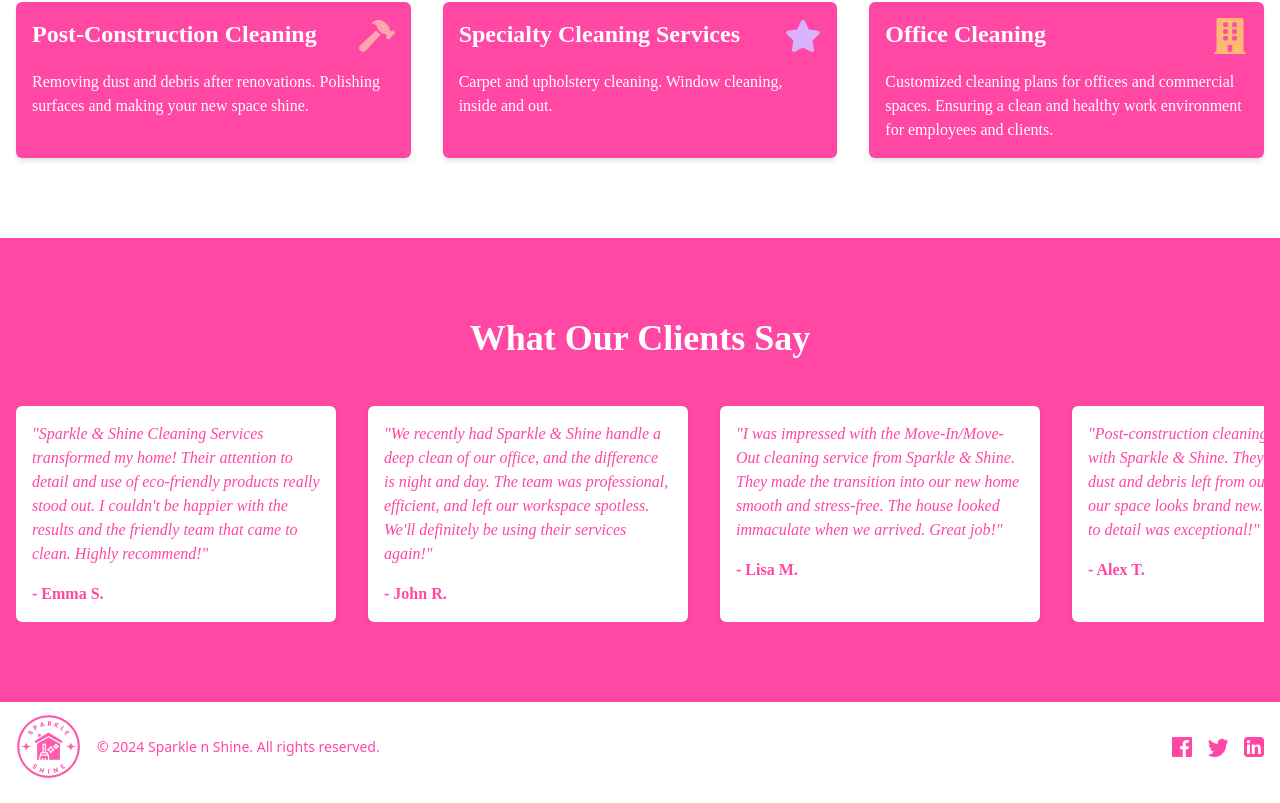
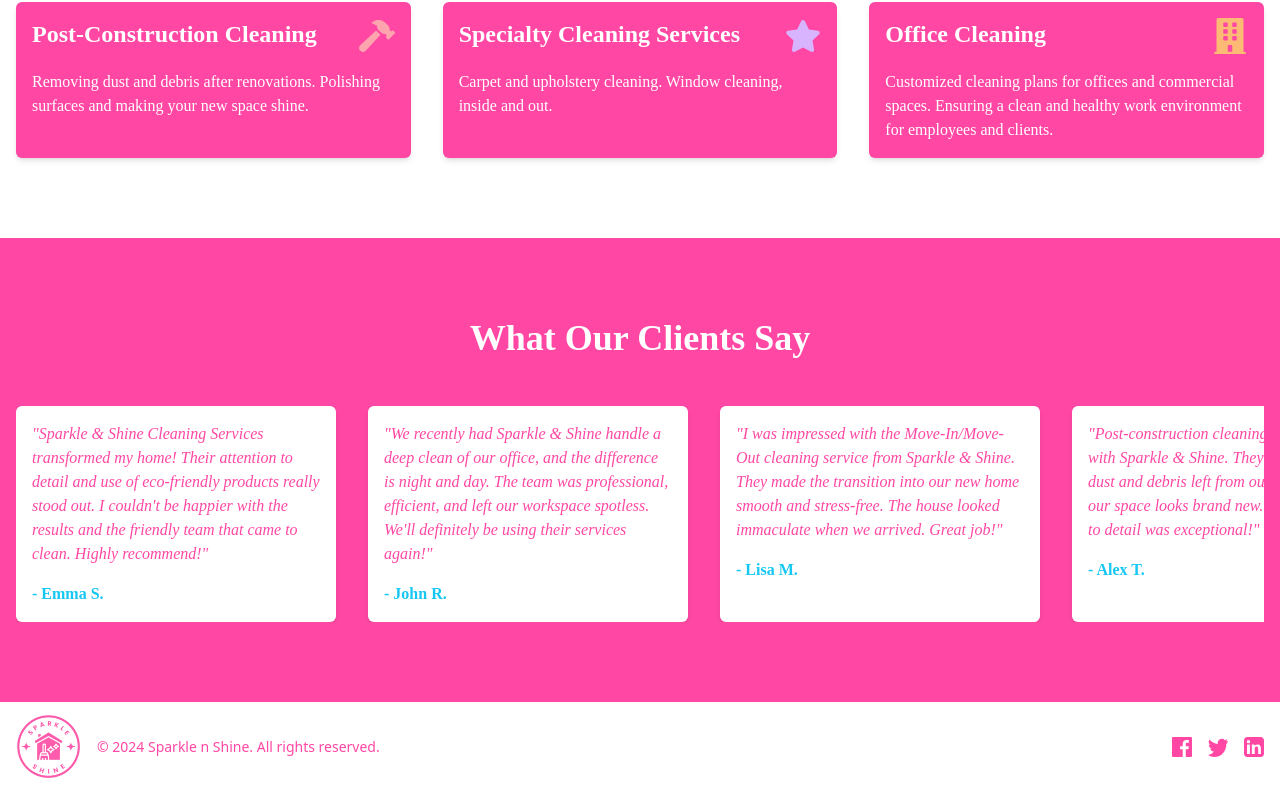
Before and after one commit to Daniel-PerezF/sparkle-n-shine, a React (Vite) app in the folder template-2/: page / in a window 1280 px wide. Shown: the part 828-1631 px from the top of the page. Built offline with nearby package versions, Linux system fonts and the light colour scheme; a web font is replaced by a local one.

Commit message:
updated home page to map through data

```diff
--- a/template-2/src/pages/home.tsx
+++ b/template-2/src/pages/home.tsx
@@ -7,6 +7,87 @@
   FaBuilding,
 } from "react-icons/fa";
 import TsParticles from "../components/ts-particles";
+
+const services = [
+  {
+    title: "Regular House Cleaning",
+    description:
+      "Weekly, bi-weekly, or monthly cleaning schedules. Dusting, vacuuming, mopping, and sanitizing all living areas.",
+    icon: FaBroom,
+    iconClass: "text-blue-300",
+  },
+  {
+    title: "Deep Cleaning",
+    description:
+      "Thorough cleaning of every nook and cranny. Detailed attention to baseboards, vents, blinds, and more.",
+    icon: FaHandSparkles,
+    iconClass: "text-green-300",
+  },
+  {
+    title: "Move-In/Move-Out Cleaning",
+    description:
+      "Comprehensive cleaning to make your move stress-free. Ensuring every room is spotless and ready for new occupants.",
+    icon: FaTruckMoving,
+    iconClass: "text-yellow-200",
+  },
+  {
+    title: "Post-Construction Cleaning",
+    description:
+      "Removing dust and debris after renovations. Polishing surfaces and making your new space shine.",
+    icon: FaHammer,
+    iconClass: "text-rose-300",
+  },
+  {
+    title: "Specialty Cleaning Services",
+    description:
+      "Carpet and upholstery cleaning. Window cleaning, inside and out.",
+    icon: FaStar,
+    iconClass: "text-purple-300",
+  },
+  {
+    title: "Office Cleaning",
+    description:
+      "Customized cleaning plans for offices and commercial spaces. Ensuring a clean and healthy work environment for employees and clients.",
+    icon: FaBuilding,
+    iconClass: "text-orange-300",
+  },
+];
+
+const reviews = [
+  {
+    text: '"Sparkle & Shine Cleaning Services transformed my home! Their attention to detail and use of eco-friendly products really stood out. I couldn\'t be happier with the results and the friendly team that came to clean. Highly recommend!"',
+    author: "- Emma S.",
+  },
+  {
+    text: '"We recently had Sparkle & Shine handle a deep clean of our office, and the difference is night and day. The team was professional, efficient, and left our workspace spotless. We\'ll definitely be using their services again!"',
+    author: "- John R.",
+  },
+  {
+    text: '"I was impressed with the Move-In/Move-Out cleaning service from Sparkle & Shine. They made the transition into our new home smooth and stress-free. The house looked immaculate when we arrived. Great job!"',
+    author: "- Lisa M.",
+  },
+  {
+    text: '"Post-construction cleaning was a breeze with Sparkle & Shine. They handled all the dust and debris left from our renovation, and our space looks brand new. Their attention to detail was exceptional!"',
+    author: "- Alex T.",
+  },
+  {
+    text: '"I\'ve tried several cleaning services over the years, but Sparkle & Shine is by far the best. Their team is reliable, thorough, and very accommodating with my specific needs. They have earned a loyal customer in me."',
+    author: "- Natalie W.",
+  },
+  {
+    text: '"The Specialty Cleaning Services provided by Sparkle & Shine were top-notch. They cleaned our carpets and upholstery to perfection. The entire process was smooth and hassle-free. Highly recommend for anyone needing detailed cleaning!"',
+    author: "- Michael B.",
+  },
+  {
+    text: '"I\'ve used Sparkle & Shine for regular house cleaning and have always been impressed with their service. The staff is friendly, professional, and always does an excellent job. My home feels fresh and clean every time!"',
+    author: "- Sarah K.",
+  },
+  {
+    text: '"Sparkle & Shine made a significant impact on our office environment. Their customized cleaning plan worked perfectly for us, and the cleanliness has noticeably improved. Their service is worth every penny!"',
+    author: "- David C.",
+  },
+];
+
 const HomePage: React.FC = () => {
   return (
     <div className="min-h-screen flex flex-col justify-between text-white">
@@ -17,7 +98,7 @@
       <main className="flex-grow z-10">
         {/* Hero Section */}
         <section className="flex flex-col items-center justify-center text-center py-20 px-4 bg-hotpink text-white font-rubik">
-          <h1 className="text-4xl md:text-6xl font-bold text- mb-6">
+          <h1 className="text-4xl md:text-6xl font-bold mb-6">
             Welcome to Sparkle n Shine
           </h1>
           <p className="text-lg md:text-2xl mb-8">
@@ -39,155 +120,43 @@
             Our Services
           </h2>
           <div className="grid grid-cols-1 gap-8 md:grid-cols-3 font-news">
-            <div className="w-full p-4 bg-hotpink rounded-md shadow-md">
+            {services.map((service, index) => (
+              <div
+                key={index}
+                className="w-full p-4 bg-hotpink rounded-md shadow-md"
+              >
                 <div className="flex justify-between">
                   <h3 className="text-2xl font-semibold mb-4 font-londrina">
-                  Regular House Cleaning
+                    {service.title}
                   </h3>
-                <FaBroom className="text-4xl mb-4 text-blue-300" />
+                  <service.icon
+                    className={`text-4xl mb-4 ${service.iconClass}`}
+                  />
                 </div>
-              <p>
-                Weekly, bi-weekly, or monthly cleaning schedules. Dusting,
-                vacuuming, mopping, and sanitizing all living areas.
-              </p>
+                <p>{service.description}</p>
               </div>
-            <div className="w-full p-4 bg-hotpink rounded-md shadow-md">
-              <div className="flex justify-between">
-                <h3 className="text-2xl font-semibold mb-4">Deep Cleaning</h3>
-                <FaHandSparkles className="text-4xl mb-4 text-green-300" />
-              </div>
-              <p>
-                Thorough cleaning of every nook and cranny. Detailed attention
-                to baseboards, vents, blinds, and more.
-              </p>
-            </div>
-            <div className="w-full p-4 bg-hotpink rounded-md shadow-md">
-              <div className="flex justify-between">
-                <h3 className="text-2xl font-semibold mb-4">
-                  Move-In/Move-Out Cleaning
-                </h3>
-                <FaTruckMoving className="text-4xl mb-4 text-yellow-200" />
-              </div>
-              <p>
-                Comprehensive cleaning to make your move stress-free. Ensuring
-                every room is spotless and ready for new occupants.
-              </p>
-            </div>
-            <div className="w-full p-4 bg-hotpink rounded-md shadow-md">
-              <div className="flex justify-between">
-                <h3 className="text-2xl font-semibold mb-4">
-                  Post-Construction Cleaning
-                </h3>
-                <FaHammer className="text-4xl mb-4 text-rose-300" />
-              </div>
-              <p>
-                Removing dust and debris after renovations. Polishing surfaces
-                and making your new space shine.
-              </p>
-            </div>
-            <div className="w-full p-4 bg-hotpink rounded-md shadow-md">
-              <div className="flex justify-between">
-                <h3 className="text-2xl font-semibold mb-4">
-                  Specialty Cleaning Services
-                </h3>
-                <FaStar className="text-4xl mb-4 text-purple-300" />
-              </div>
-              <p>
-                Carpet and upholstery cleaning. Window cleaning, inside and out.
-              </p>
-            </div>
-            <div className="w-full p-4 bg-hotpink rounded-md shadow-md">
-              <div className="flex justify-between">
-                <h3 className="text-2xl font-semibold mb-4">Office Cleaning</h3>
-                <FaBuilding className="text-4xl mb-4 text-orange-300" />
-              </div>
-              <p>
-                Customized cleaning plans for offices and commercial spaces.
-                Ensuring a clean and healthy work environment for employees and
-                clients.
-              </p>
-            </div>
+            ))}
           </div>
         </section>
 
-        <section className="py-20 px-4 bg-hotpink ">
+        {/* Reviews Section */}
+        <section className="py-20 px-4 bg-hotpink">
           <h2 className="text-3xl md:text-4xl font-bold text-center mb-12 font-londrina">
             What Our Clients Say
           </h2>
           <div className="overflow-x-auto">
             <div className="flex space-x-8 font-news">
-              <div className="w-80 p-4 bg-white text-hotpink rounded-md shadow-md flex-shrink-0">
-                <p className="italic">
-                  "Sparkle & Shine Cleaning Services transformed my home! Their
-                  attention to detail and use of eco-friendly products really
-                  stood out. I couldn't be happier with the results and the
-                  friendly team that came to clean. Highly recommend!"
+              {reviews.map((review, index) => (
+                <div
+                  key={index}
+                  className="w-80 p-4 bg-white text-hotpink rounded-md shadow-md flex-shrink-0"
+                >
+                  <p className="italic">{review.text}</p>
+                  <p className="mt-4 font-semibold text-skyblue">
+                    {review.author}
                   </p>
-                <p className="mt-4 font-semibold">- Emma S.</p>
                 </div>
-              <div className="w-80 p-4 bg-white text-hotpink rounded-md shadow-md flex-shrink-0">
-                <p className="italic">
-                  "We recently had Sparkle & Shine handle a deep clean of our
-                  office, and the difference is night and day. The team was
-                  professional, efficient, and left our workspace spotless.
-                  We'll definitely be using their services again!"
-                </p>
-                <p className="mt-4 font-semibold">- John R.</p>
-              </div>
-              <div className="w-80 p-4 bg-white text-hotpink rounded-md shadow-md flex-shrink-0">
-                <p className="italic">
-                  "I was impressed with the Move-In/Move-Out cleaning service
-                  from Sparkle & Shine. They made the transition into our new
-                  home smooth and stress-free. The house looked immaculate when
-                  we arrived. Great job!"
-                </p>
-                <p className="mt-4 font-semibold">- Lisa M.</p>
-              </div>
-              <div className="w-80 p-4 bg-white text-hotpink rounded-md shadow-md flex-shrink-0">
-                <p className="italic">
-                  "Post-construction cleaning was a breeze with Sparkle & Shine.
-                  They handled all the dust and debris left from our renovation,
-                  and our space looks brand new. Their attention to detail was
-                  exceptional!"
-                </p>
-                <p className="mt-4 font-semibold">- Alex T.</p>
-              </div>
-              <div className="w-80 p-4 bg-white text-hotpink rounded-md shadow-md flex-shrink-0">
-                <p className="italic">
-                  "I've tried several cleaning services over the years, but
-                  Sparkle & Shine is by far the best. Their team is reliable,
-                  thorough, and very accommodating with my specific needs. They
-                  have earned a loyal customer in me."
-                </p>
-                <p className="mt-4 font-semibold">- Natalie W.</p>
-              </div>
-              <div className="w-80 p-4 bg-white text-hotpink rounded-md shadow-md flex-shrink-0">
-                <p className="italic">
-                  "The Specialty Cleaning Services provided by Sparkle & Shine
-                  were top-notch. They cleaned our carpets and upholstery to
-                  perfection. The entire process was smooth and hassle-free.
-                  Highly recommend for anyone needing detailed cleaning!"
-                </p>
-                <p className="mt-4 font-semibold">- Michael B.</p>
-              </div>
-              <div className="w-80 p-4 bg-white text-hotpink rounded-md shadow-md flex-shrink-0">
-                <p className="italic">
-                  "I've used Sparkle & Shine for regular house cleaning and have
-                  always been impressed with their service. The staff is
-                  friendly, professional, and always does an excellent job. My
-                  home feels fresh and clean every time!"
-                </p>
-                <p className="mt-4 font-semibold">- Sarah K.</p>
-              </div>
-              <div className="w-80 p-4 bg-white text-hotpink rounded-md shadow-md flex-shrink-0">
-                <p className="italic">
-                  "Sparkle & Shine made a significant impact on our office
-                  environment. Their customized cleaning plan worked perfectly
-                  for us, and the cleanliness has noticeably improved. Their
-                  service is worth every penny!"
-                </p>
-                <p className="mt-4 font-semibold">- David C.</p>
-              </div>
+              ))}
             </div>
           </div>
         </section>
```
Lines whose indentation alone changed are shown as unchanged.
